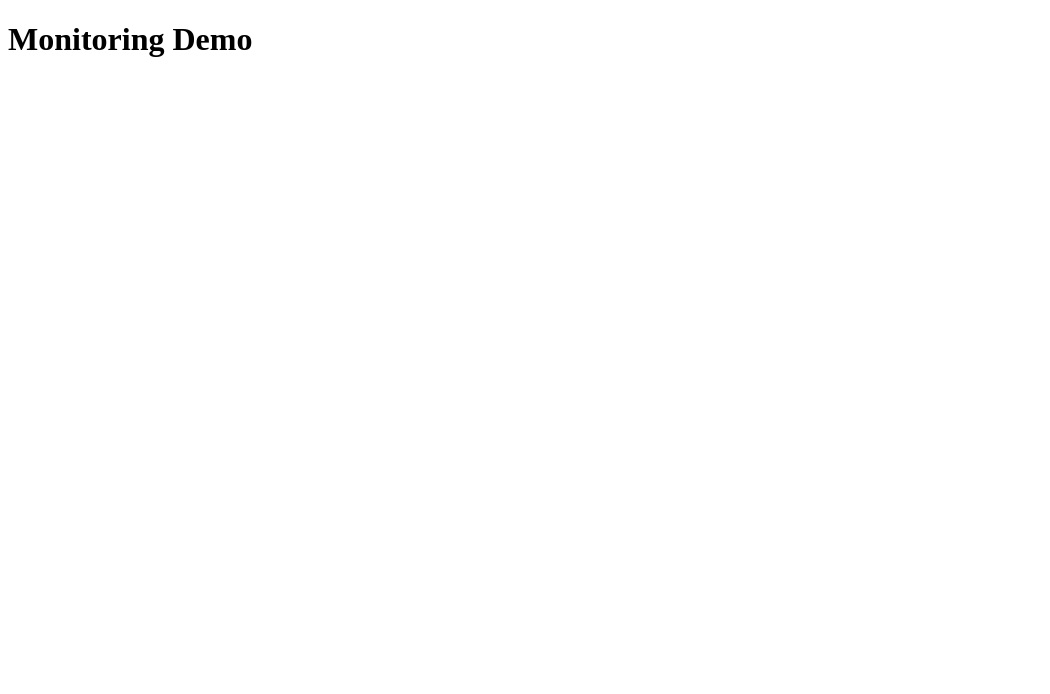
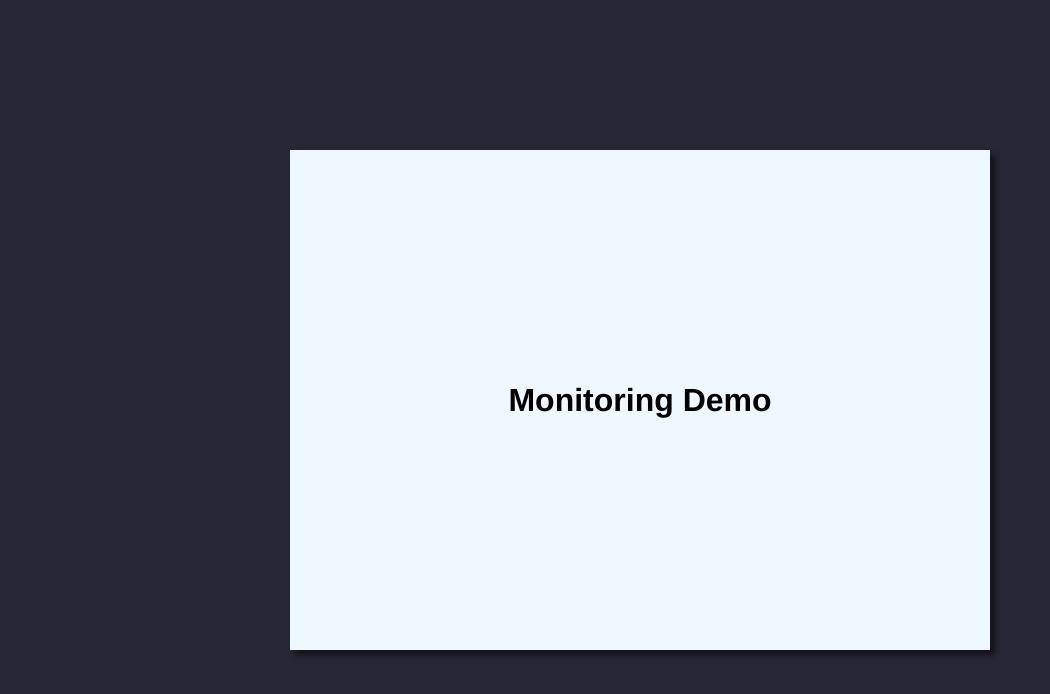
Before and after one commit to DaTrueBrad/monitoring_demo, a website: page client/index.html in a window 1280 px wide. Shown: the whole page, without its empty margins (0-1050 px from the left). Drawn offline with Linux system fonts and the light colour scheme; the site is published under a folder, as on GitHub Pages, so addresses that start at the root find nothing.

Commit message:
fixed some folder issues

```diff
--- a/client/index.html
+++ b/client/index.html
@@ -4,7 +4,7 @@
     <meta charset="UTF-8">
     <meta http-equiv="X-UA-Compatible" content="IE=edge">
     <meta name="viewport" content="width=device-width, initial-scale=1.0">
-    <link rel="stylesheet" href="/client/styles.css">
+    <link rel="stylesheet" href="styles.css">
     <title>Monitoring Demo</title>
 </head>
 <body>
```
